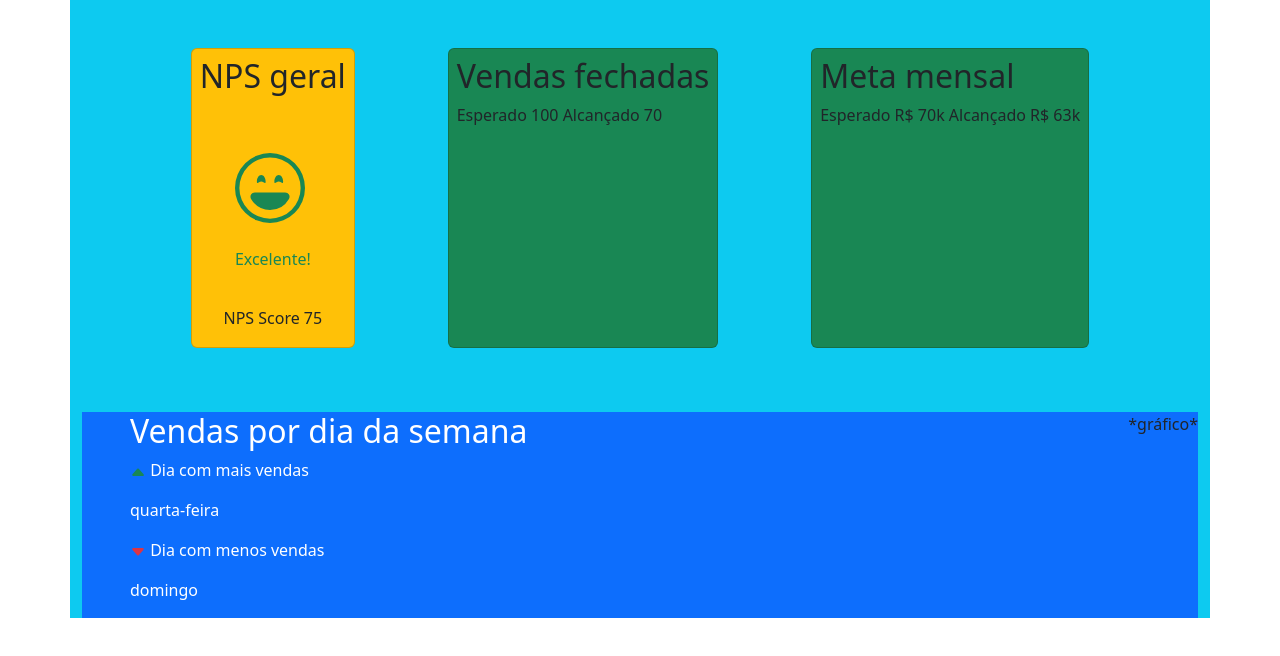
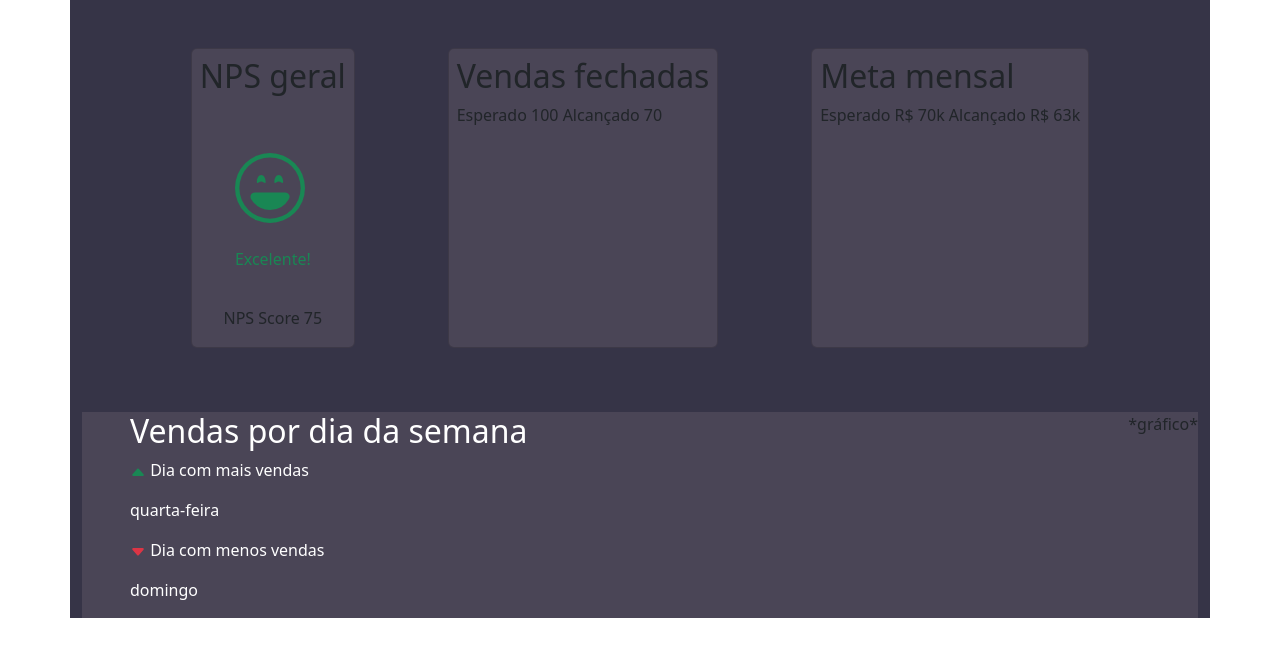
Before and after one commit to tobiasramos/dashboard, a plain HTML site: page index.html in a window 1280 px wide. Drawn offline with nearby package versions, Linux system fonts and the light colour scheme.

Commit message:
Deixando as cores dos containers e cards iguais ao do projeto base

```diff
--- a/index.html
+++ b/index.html
@@ -13,9 +13,9 @@
 
 <body>
 
-    <div class="container bg-info">
+    <div class="container" style="background-color: #363447;">
         <div class="d-flex justify-content-evenly  pt-5 p-3">
-            <div class="card bg-warning rounded p-2" style="height: 300px;">
+            <div class="card rounded p-2" style="height: 300px; background-color: #4A4556;">
                 <h2 class="mb-5">NPS geral</h2>
                 <div class="text-success m-auto">
                     <svg style=" width: 70px; height: 70px;" xmlns="http://www.w3.org/2000/svg" width="16" height="16" fill="currentColor" class="bi bi-emoji-laughing" viewBox="0 0 16 16">
@@ -26,17 +26,17 @@
                 </div>
                 <p class="m-auto">NPS Score 75</p>
             </div>
-            <div class="card bg-success rounded p-2">
+            <div class="card rounded p-2" style="background-color: #4A4556;">
                 <h2>Vendas fechadas</h2>
                 <p>Esperado 100 Alcançado 70</p>
             </div>
-            <div class="card bg-success rounded p-2">
+            <div class="card rounded p-2" style="background-color: #4A4556;">
                 <h2>Meta mensal</h2>
                 <p>Esperado R$ 70k Alcançado R$ 63k</p>
             </div>
         </div>
 
-        <div class="mt-5 d-flex justify-content-between bg-primary">
+        <div class="mt-5 d-flex justify-content-between" style="background-color: #4A4556;">
             <div class="text-white ms-5">
                 <h2>Vendas por dia da semana</h2>
                 <p>
```
